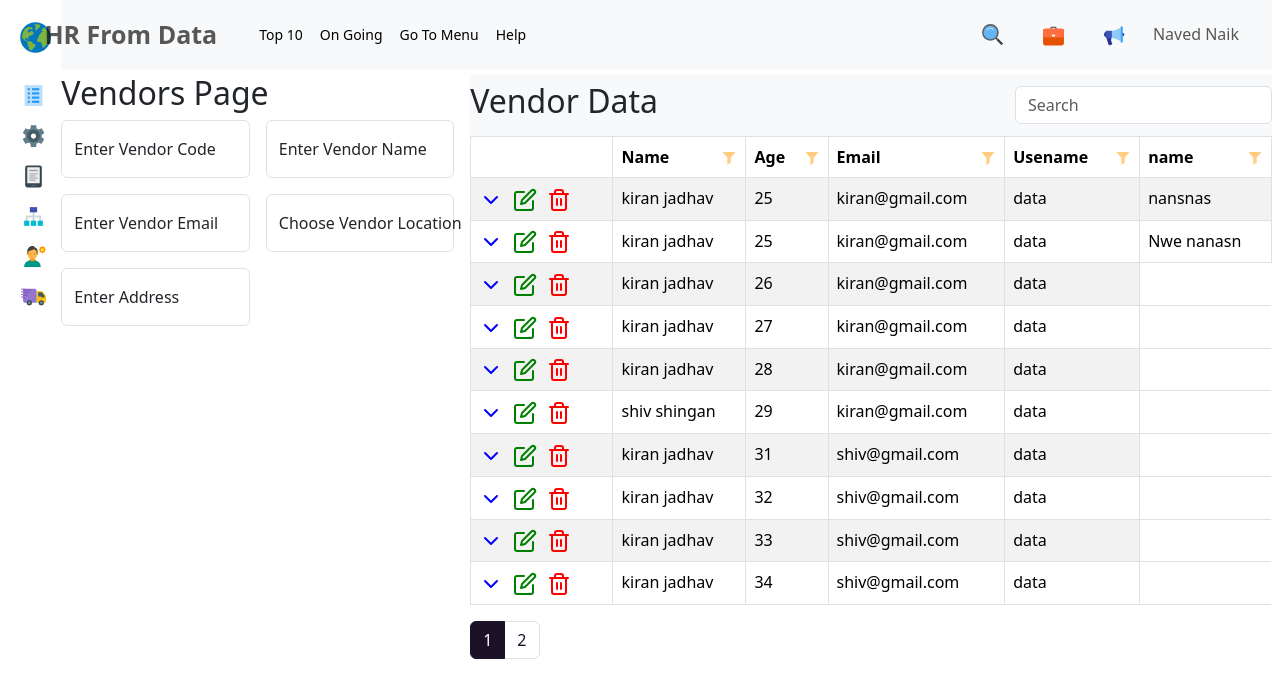
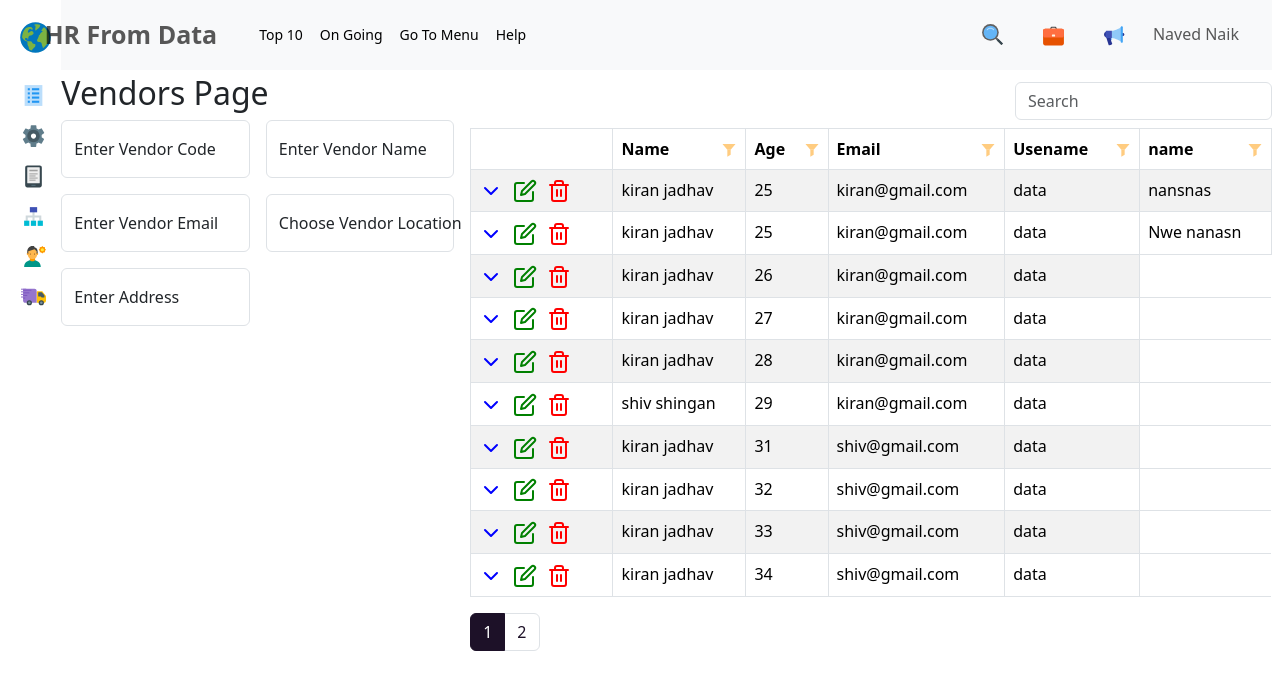
Before and after one commit to kiranjadhav45/auto-new-updated, a React (Create React App) app: page /vendors in a window 1280 px wide. Shown: the top 698 px of the page. Built offline with nearby package versions, Linux system fonts and the light colour scheme.

Commit message:
removed table title and bg color

```diff
--- a/src/components/common/commonTable.js
+++ b/src/components/common/commonTable.js
@@ -102,12 +102,12 @@ const CommonTable = ({ data, title }) => {
 
   return (
     <div>
-      <Navbar className="bg-body-tertiary justify-content-between">
-        <Form inline>
+      <Navbar className="justify-content-end">
+        {/* <Form inline>
           <InputGroup>
             <h2>{title}</h2>
           </InputGroup>
-        </Form>
+        </Form> */}
         <Form inline>
           <Row>
             <Col xs="auto">
```
